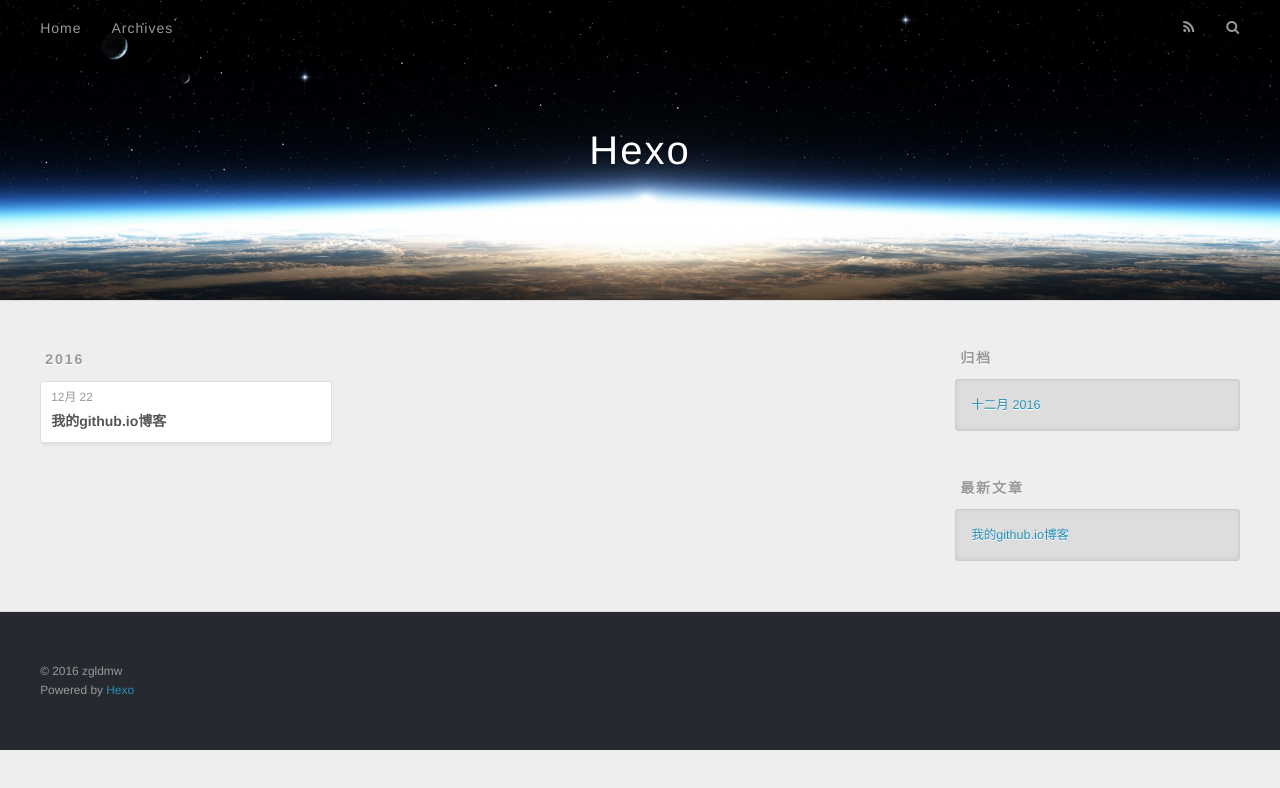
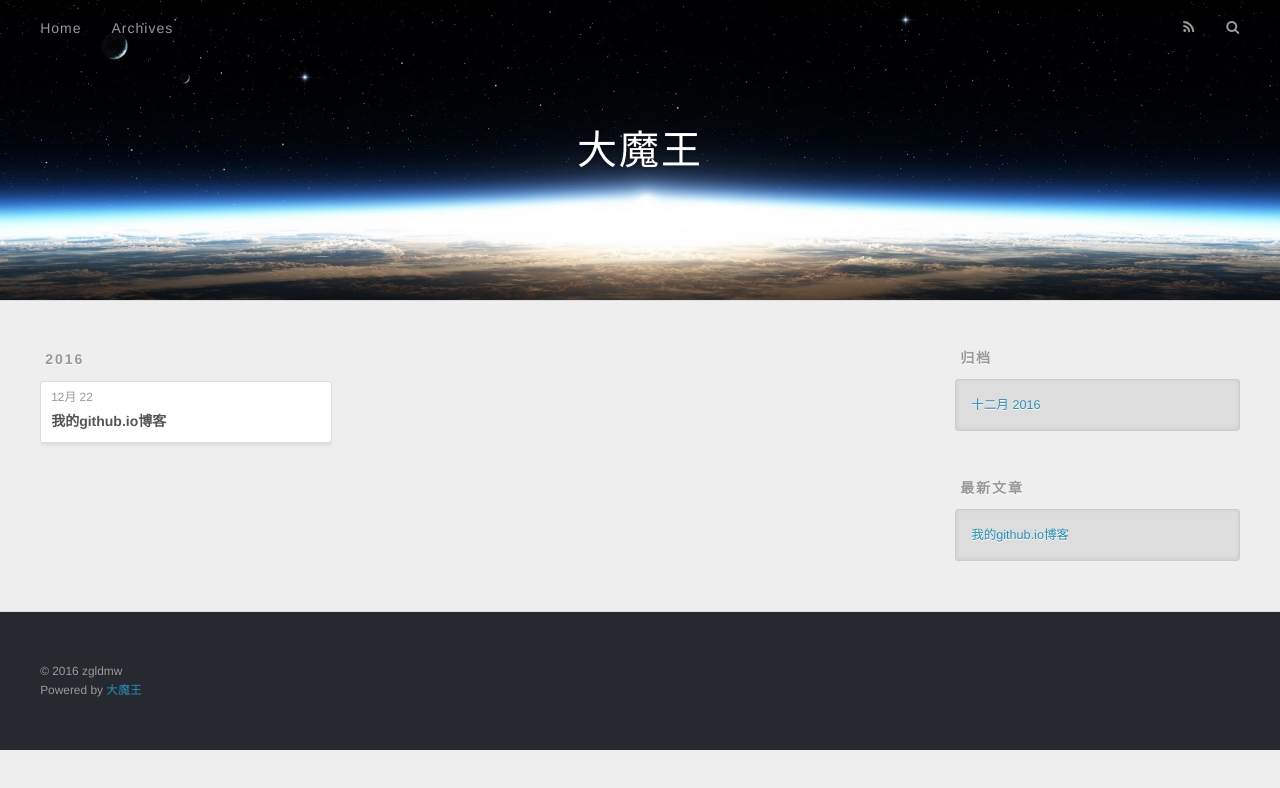
Before and after one commit to zgldmw/zgldmw.github.io, a plain HTML site: page archives/2016/index.html in a window 1280 px wide. Drawn offline with nearby package versions, Linux system fonts and the light colour scheme.

Commit message:
Create index.html

```diff
--- a/archives/2016/index.html
+++ b/archives/2016/index.html
@@ -6,13 +6,13 @@
   <title>归档: 2016 | Hexo</title>
   <meta name="viewport" content="width=device-width, initial-scale=1, maximum-scale=1">
   <meta property="og:type" content="website">
-<meta property="og:title" content="Hexo">
+<meta property="og:title" content="大魔王">
 <meta property="og:url" content="http://yoursite.com/archives/2016/index.html">
-<meta property="og:site_name" content="Hexo">
+<meta property="og:site_name" content="大魔王">
 <meta name="twitter:card" content="summary">
-<meta name="twitter:title" content="Hexo">
+<meta name="twitter:title" content="大魔王">
 
-    <link rel="alternate" href="/atom.xml" title="Hexo" type="application/atom+xml">
+    <link rel="alternate" href="/atom.xml" title="大魔王" type="application/atom+xml">
 
 
     <link rel="icon" href="/favicon.png">
@@ -33,7 +33,7 @@
   <div id="header-outer" class="outer">
     <div id="header-title" class="inner">
       <h1 id="logo-wrap">
-        <a href="/" id="logo">Hexo</a>
+        <a href="/" id="logo">大魔王</a>
       </h1>
 
     </div>
@@ -138,7 +138,7 @@
   <div class="outer">
     <div id="footer-info" class="inner">
       &copy; 2016 zgldmw<br>
-      Powered by <a href="http://hexo.io/" target="_blank">Hexo</a>
+      Powered by <a href="http://hexo.io/" target="_blank">大魔王</a>
     </div>
   </div>
 </footer>
```
